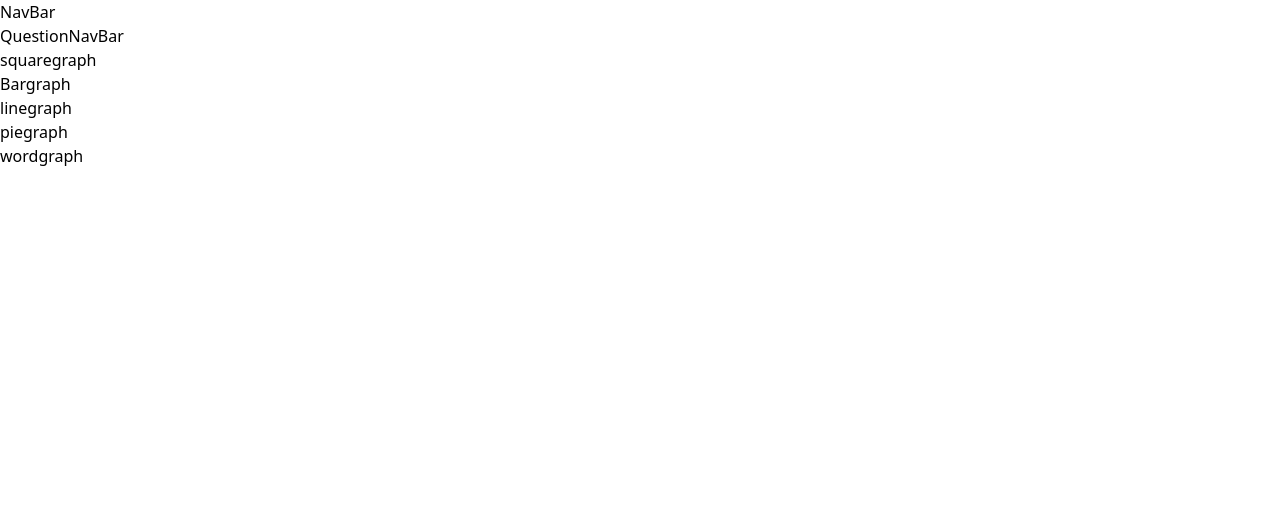
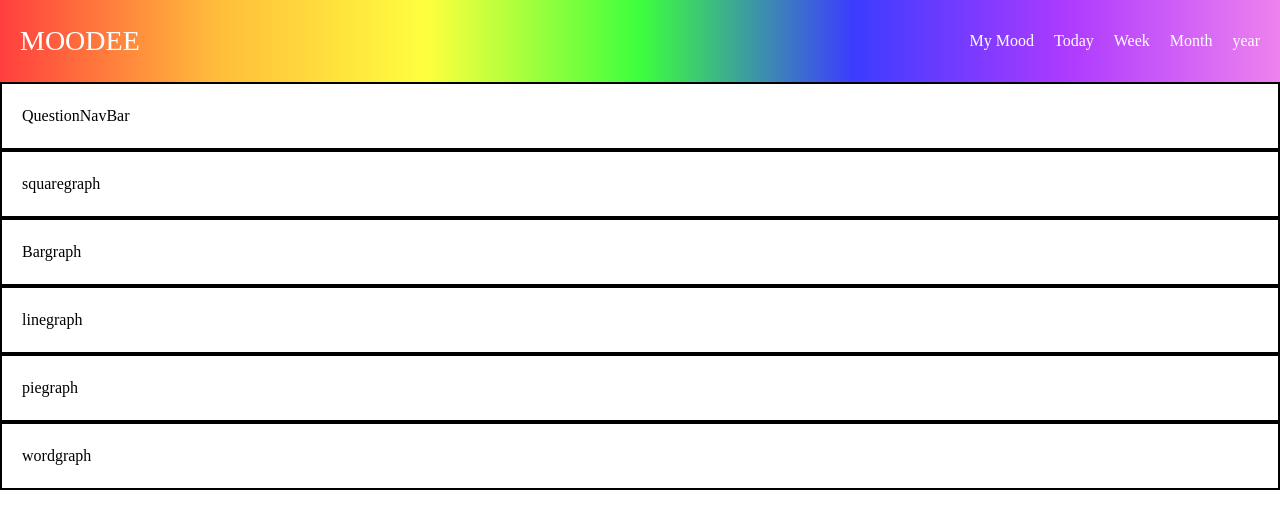
Before and after one commit to AnneMarieJetton/Moodee, a React (Vite) app in the folder frontend/: page /stats in a window 1280 px wide. Shown: the top 528 px of the page. Built offline with nearby package versions, Linux system fonts and the light colour scheme.

Commit message:
skeleton of stats page

```diff
--- a/frontend/src/components/Stats/BarGraph.jsx
+++ b/frontend/src/components/Stats/BarGraph.jsx
@@ -1,3 +1,5 @@
+import '../../styles/Graphs.css';
+
 const BarGraph = () => {
 
     return (
--- a/frontend/src/components/Stats/LineGraph.jsx
+++ b/frontend/src/components/Stats/LineGraph.jsx
@@ -1,3 +1,5 @@
+import '../../styles/Graphs.css';
+
 const LineGraph = () => {
 
     return (
--- a/frontend/src/components/Stats/NavBar.jsx
+++ b/frontend/src/components/Stats/NavBar.jsx
@@ -1,9 +1,20 @@
+import '../../styles/NavBar.css';
+
+import { Link } from 'react-router-dom';
+
 const NavBar = () => {
 
     return (
 
         <div className = 'NavBar'>
-            <div className="">NavBar</div>
+            <span className = 'NavBarLogo'>MOODEE</span>
+            <div className = 'NavBarLinks'>
+                <Link to = '/' className = 'NavBarLink'>My Mood</Link>
+                <Link to = '/' className = 'NavBarLink'>Today</Link>
+                <Link to = '/' className = 'NavBarLink'>Week</Link>
+                <Link to = '/' className = 'NavBarLink'>Month</Link>
+                <Link to = '/' className = 'NavBarLink'>year</Link>
+            </div>
         </div>
     );
 };
--- a/frontend/src/components/Stats/PieGraph.jsx
+++ b/frontend/src/components/Stats/PieGraph.jsx
@@ -1,3 +1,5 @@
+import '../../styles/Graphs.css';
+
 const PieGraph = () => {
 
     return (
--- a/frontend/src/components/Stats/QuestionNavBar.jsx
+++ b/frontend/src/components/Stats/QuestionNavBar.jsx
@@ -1,3 +1,5 @@
+import '../../styles/Graphs.css';
+
 const QuestionNavBar = () => {
 
     return (
--- a/frontend/src/components/Stats/SquareGraph.jsx
+++ b/frontend/src/components/Stats/SquareGraph.jsx
@@ -1,3 +1,5 @@
+import '../../styles/Graphs.css';
+
 const SquareGraph = () => {
 
     return (
--- a/frontend/src/components/Stats/WordGraph.jsx
+++ b/frontend/src/components/Stats/WordGraph.jsx
@@ -1,3 +1,5 @@
+import '../../styles/Graphs.css';
+
 const WordGraph = () => {
 
     return (
--- a/frontend/src/pages/Stats.jsx
+++ b/frontend/src/pages/Stats.jsx
@@ -5,6 +5,8 @@ import BarGraph from '../components/Stats/BarGraph'
 import LineGraph from '../components/Stats/LineGraph'
 import PieGraph from '../components/Stats/PieGraph'
 import WordGraph from '../components/Stats/WordGraph'
+
+import '../styles/Stats.css';
 
 const Stats = () => {
 
--- /dev/null
+++ b/frontend/src/styles/Graphs.css
@@ -0,0 +1,9 @@
+.BarGraph, .LineGraph, .PieGraph, .QuestionNavBar, .SquareGraph, .WordGraph{
+    border: 2px solid black;
+    width: 100%;
+    height: 10%;
+    display: flex;
+    justify-content: space-between;
+    align-items: center;
+    padding: 20px;
+}
--- a/frontend/src/styles/Home.css
+++ b/frontend/src/styles/Home.css
@@ -5,9 +5,10 @@
     flex-direction: column;
     justify-content: center;
     align-items: center;
-    background: linear-gradient(to bottom right, red, orange, yellow, green, blue, indigo, violet);
+    background: linear-gradient(to bottom right, rgb(255, 62, 62), rgb(255, 187, 59), rgb(255, 255, 62), rgb(61, 255, 61), rgb(60, 60, 255), rgb(173, 58, 255), violet);
     background-size: cover;
     height: 100vh;
+    font-family: 'Times New Roman', Times, serif;
 }
 
 .HomeCard {
@@ -21,7 +22,6 @@
     border-radius: 10px;
     background-color: white;
     box-shadow: 6px 6px 6px rgba(255, 255, 255, 0.5);
-    font-family: 'Times New Roman', Times, serif;
     font-weight: bold;
 }
 
--- /dev/null
+++ b/frontend/src/styles/NavBar.css
@@ -0,0 +1,24 @@
+.NavBar{
+    background: linear-gradient(to right, rgb(255, 62, 62), rgb(255, 187, 59), rgb(255, 255, 62), rgb(61, 255, 61), rgb(60, 60, 255), rgb(173, 58, 255), violet);
+    background-size: cover;
+    width: 100%;
+    height: 10%;
+    display: flex;
+    justify-content: space-between;
+    align-items: center;
+    padding: 20px;
+    color: white;
+}
+
+.NavBarLogo{
+    font-size: 28px;
+}
+
+.NavBarLinks{
+    display: flex;
+    flex-direction: row;
+}
+
+.NavBarLink{
+    margin-left: 20px; /* Adjust as needed */
+}
--- /dev/null
+++ b/frontend/src/styles/Stats.css
@@ -0,0 +1,3 @@
+.Stats{
+    font-family: 'Times New Roman', Times, serif;
+}
```
